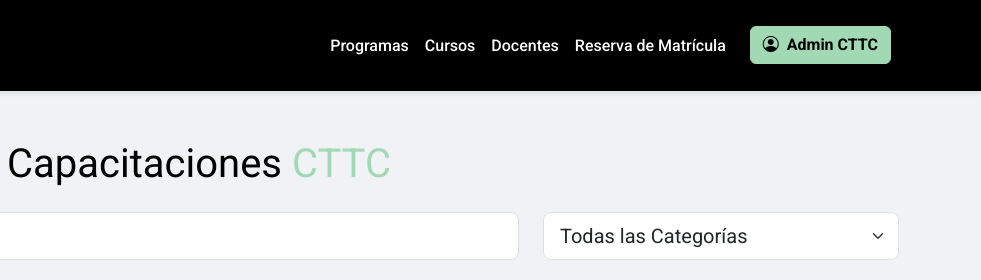
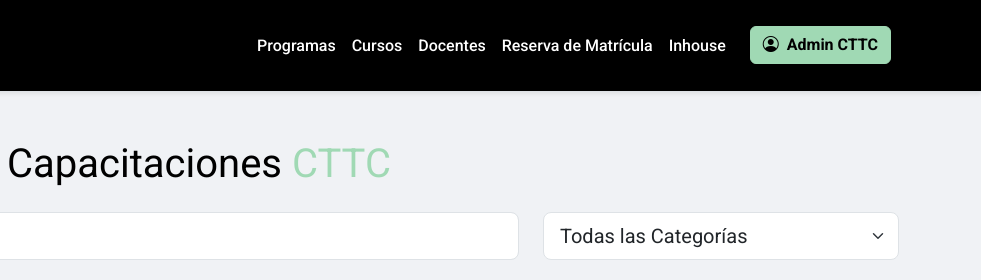
Before and after one commit to jrodriguezfe/cttc-catalogo-master, a plain HTML site: page index.html in a window 1280 px wide. Shown: the top 280 px of the page, 299-1280 px from the left. Drawn offline with nearby package versions, Linux system fonts and the light colour scheme; no server answers.

Commit message:
boton inhouse

```diff
--- a/index.html
+++ b/index.html
@@ -27,6 +27,7 @@
                     <li class="nav-item"><a class="nav-link" href=" https://jrodriguezfe.github.io/cttc-catalogo-cursos/" target="_blank">Cursos</a></li>
                     <li class="nav-item"><a class="nav-link" href="https://jrodriguezfe.github.io/cttc-docentes/" target="_blank">Docentes</a></li>
                     <li class="nav-item"><a class="nav-link" href="https://docs.google.com/forms/d/e/1FAIpQLSfeKwQK24hzJGZCm1cb-SVCPbo-QOZp-dFlv--QLH5yvI3i9w/viewform?usp=sharing&ouid=118413093374969734931" target="_blank">Reserva de Matrícula</a></li>
+                    <li class="nav-item"><a class="nav-link" href="https://jrodriguezfe.github.io/cotizaciones_cttc/" target="_blank">Inhouse</a></li>
 
                     <li class="nav-item ms-lg-3">
                         <button id="adminAuthButton" class="btn btn-dark" onclick="handleAdminAuth()">
```
